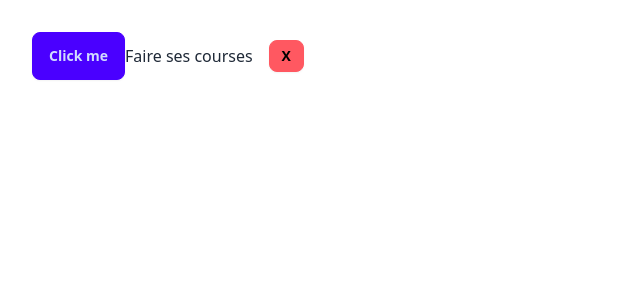
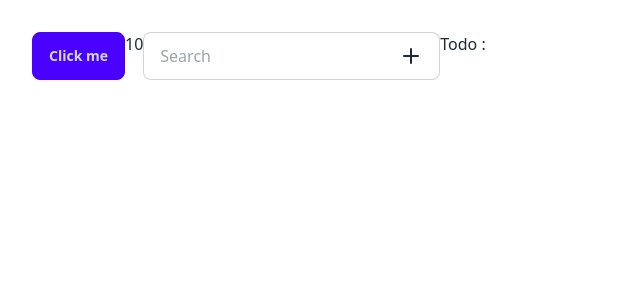
Before and after one commit to chainstrument/rea, a React (Vite) app: page / in a window 1280 px wide. Shown: the top 300 px of the page, without its empty margins (0-640 px from the left). Built offline with nearby package versions, Linux system fonts and the light colour scheme.

Commit message:
add todo useState

```diff
--- a/src/components/useState.jsx
+++ b/src/components/useState.jsx
@@ -1,31 +1,29 @@
-import React from 'react'
+import { Plus, Search } from 'lucide-react'
+import  { useState } from 'react'
 
 const Test = () => {
+    const [count, setCount] = useState(10)
 
-const handleClick = () => {
-    console.log('clicked')
-}
+    const [todo, setTodo] = useState('')
+
+    const handleClick = () => {
+        console.log('clicked')
+        setCount(count + 10)
+    }
   return (
     <div className='flex align-items-left justify-content-center'>
         <button id="test_id" onClick={handleClick} className='btn btn-primary'>Click me</button>
-        <Todo onDelete={() => console.log('App deleted')} />
+        {count}
+
+        <label className="input input-bordered flex items-center gap-2">
+        <input type="text" className="grow" placeholder="Search" onChange={(e) => setTodo(e.target.value)} />
+        <Plus />
+        </label>
+        <p className='flex '>Todo : {todo}</p>
     </div>
   )
 }
 
-const Todo = (props) => {
-    return (
-        <div className="flex items-center gap-4">
-            <p>Faire ses courses</p>
-            <button
-                onClick={() => {
-                    console.log('deleted')
-                    props.onDelete?.();
-                }}
-                className='btn btn-error btn-sm'>X</button>
-        </div>
-    )
-}
 
 
 export default Test
```
Also changed, not shown: src/components/Form.jsx (added).
